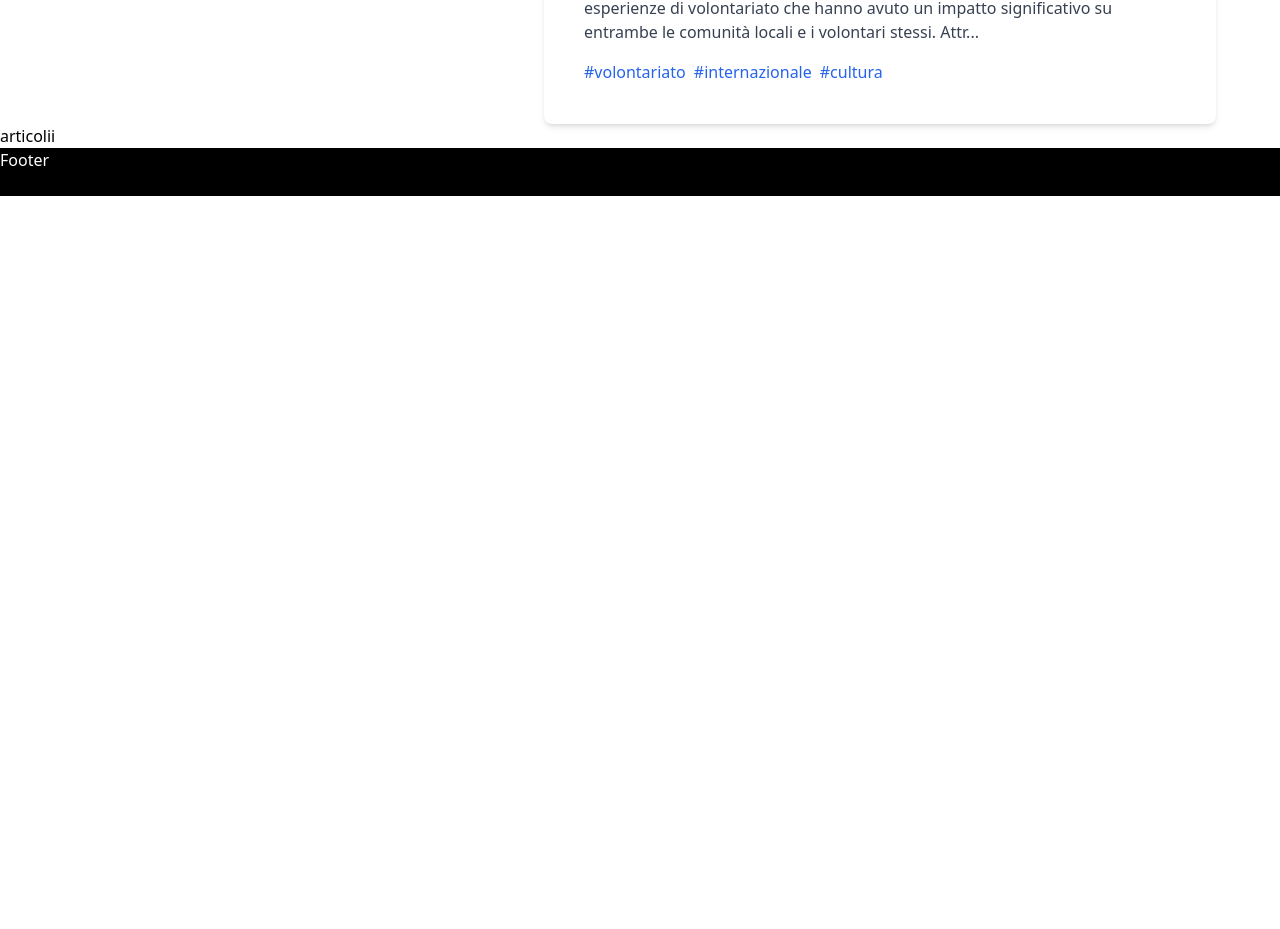
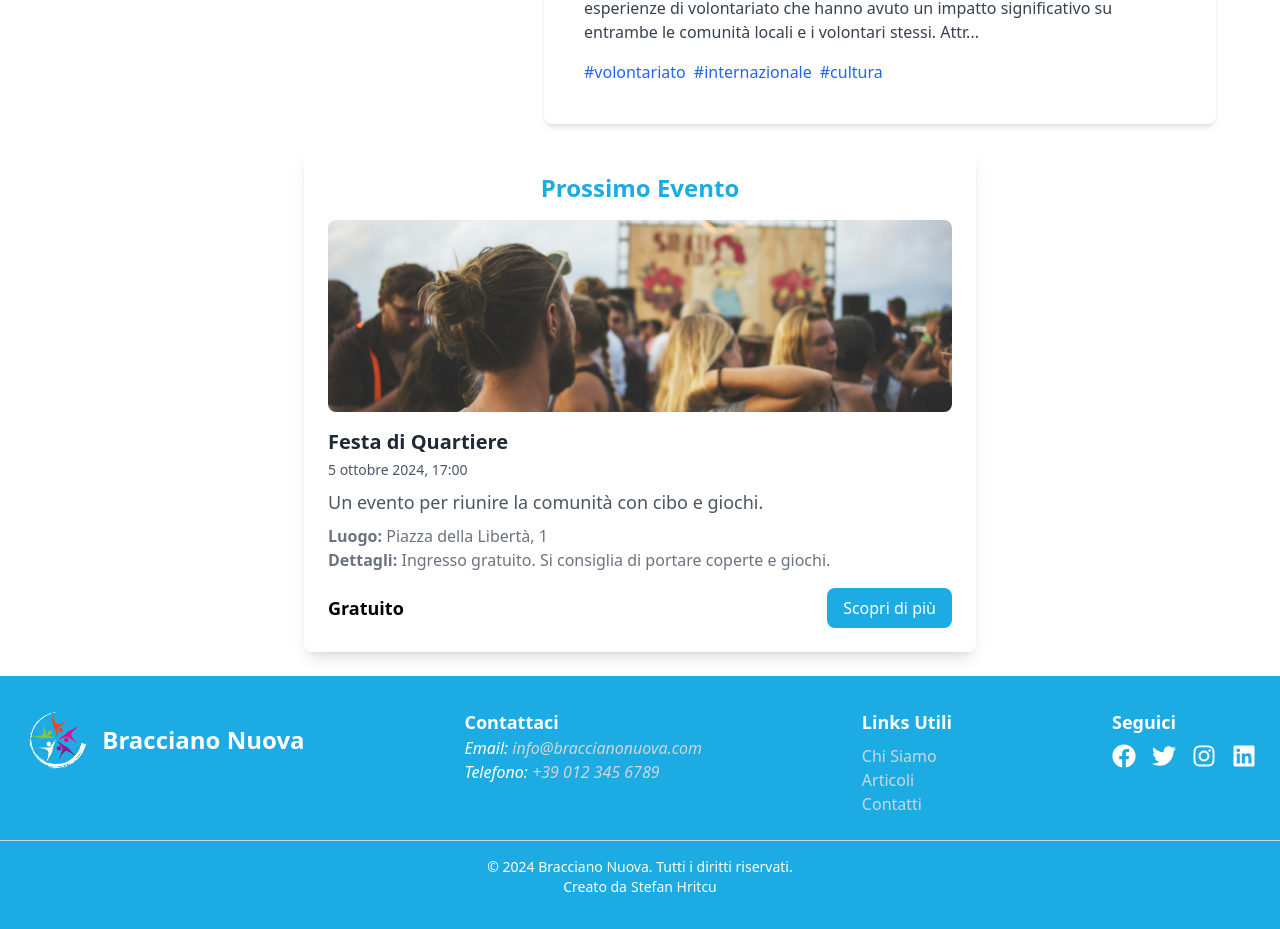
Before and after one commit to StefanHritcu/Consiglio-di-Quartiere-Bracciano-Nuova, a React (Vite) app in the folder frontend/: page / in a window 1280 px wide. Shown: the part 1176-2105 px from the top of the page. Before the commit the page ends 1372 px from the top, so only its background shows below. Built offline with nearby package versions, Linux system fonts and the light colour scheme.

Commit message:
feat: add Footer component

```diff
--- /dev/null
+++ b/frontend/src/DATA/Events.js
@@ -0,0 +1,69 @@
+const events = [
+  {
+    id: 1,
+    data: "2024-10-05",
+    orario: "17:00",
+    via: "Piazza della Libertà, 1",
+    titolo: "Festa di Quartiere",
+    descrizioneShort: "Un evento per riunire la comunità con cibo e giochi.",
+    descrizioneFull:
+      "Partecipa alla Festa di Quartiere per un giorno di divertimento! Ci saranno stand gastronomici, giochi per bambini e attività per tutta la famiglia. Un'occasione perfetta per conoscere i tuoi vicini e divertirti!",
+    content: "Cibo, giochi e intrattenimento per tutti. Non mancare!",
+    image: "path/to/festa-quartiere.jpg",
+    price: false,
+    dettagli: "Ingresso gratuito. Si consiglia di portare coperte e giochi.",
+    link: "https://example.com/festa-quartiere",
+  },
+  {
+    id: 2,
+    data: "2024-11-12",
+    orario: "09:00",
+    via: "Via Roma, 12",
+    titolo: "Mercato Agricolo Locale",
+    descrizioneShort:
+      "Scopri prodotti freschi e biologici dai produttori locali.",
+    descrizioneFull:
+      "Unisciti a noi al Mercato Agricolo Locale per acquistare frutta, verdura e prodotti artigianali direttamente dai produttori della zona. Supporta l'agricoltura locale e porta a casa prodotti freschi e genuini.",
+    content:
+      "Sostieni i produttori locali e scopri i sapori della nostra terra.",
+    image: "path/to/mercato-agricolo.jpg",
+    price: false,
+    dettagli: "Apertura dalle 9:00 alle 13:00. Porta borse riutilizzabili.",
+    link: "https://example.com/mercato-agricolo",
+  },
+  {
+    id: 3,
+    data: "2024-12-01",
+    orario: "15:00",
+    via: "Via delle Mimose, 5",
+    titolo: "Corso di Cucina Tradizionale Braccianese",
+    descrizioneShort:
+      "Impara a cucinare piatti tipici della tradizione braccianese.",
+    descrizioneFull:
+      "Partecipa al Corso di Cucina Tradizionale Braccianese, dove potrai apprendere le ricette tipiche del nostro territorio. I nostri chef ti guideranno nella preparazione di piatti deliziosi e autentici.",
+    content: "Un'esperienza culinaria unica con ingredienti freschi e locali.",
+    image: "path/to/corso-cucina-braccianese.jpg",
+    price: true,
+    dettagli: "Costo di partecipazione: €20. Prenotazione obbligatoria.",
+    link: "https://example.com/corso-cucina",
+  },
+  {
+    id: 4,
+    data: "2025-01-15",
+    orario: "10:00",
+    via: "Parco Comunale, Bracciano",
+    titolo: "Giornata Ecologica di Bracciano Nuova",
+    descrizioneShort: "Un'opportunità per pulire insieme il nostro quartiere.",
+    descrizioneFull:
+      "Unisciti a noi per la Giornata Ecologica di Bracciano Nuova! Raccoglieremo rifiuti e ci prenderemo cura dell'ambiente. Porta i tuoi guanti e il tuo spirito di comunità, e insieme faremo la differenza.",
+    content:
+      "Un'iniziativa per migliorare il nostro ambiente e rafforzare il legame tra i residenti.",
+    image: "path/to/giornata-ecologica.jpg",
+    price: false,
+    dettagli:
+      "Materiale per la raccolta fornito. Abbigliamento comodo consigliato.",
+    link: "https://example.com/giornata-ecologica",
+  },
+];
+
+export default events;
--- a/frontend/src/components/footer/Footer.jsx
+++ b/frontend/src/components/footer/Footer.jsx
@@ -1,7 +1,123 @@
+import { FaFacebook, FaTwitter, FaInstagram, FaLinkedin } from "react-icons/fa";
+import Logo from "./../../assets/images/braccianoNuovaLogo.png";
+
 function Footer() {
   return (
-    <footer className="h-12 text-white bg-black">
-      <h1>Footer</h1>
+    <footer className="bg-primary text-white py-8">
+      <div className="container mx-auto px-6">
+        <div className="flex flex-col md:flex-row justify-between items-start">
+          {/* Sezione Logo */}
+          <div className="flex items-center mb-6 md:mb-0">
+            <img
+              src={Logo}
+              alt="Logo di Bracciano Nuova"
+              className="h-16 mr-3"
+            />
+            <h1 className="text-2xl font-bold">Bracciano Nuova</h1>
+          </div>
+
+          {/* Sezione Contatti */}
+          <section aria-label="Contatti" className="mb-6 md:mb-0">
+            <h2 className="text-lg font-bold">Contattaci</h2>
+            <address>
+              <p>
+                Email:{" "}
+                <a
+                  href="mailto:info@braccianonuova.com"
+                  className="text-gray-300 hover:underline"
+                >
+                  info@braccianonuova.com
+                </a>
+              </p>
+              <p>
+                Telefono:{" "}
+                <a
+                  href="tel:+390123456789"
+                  className="text-gray-300 hover:underline"
+                >
+                  +39 012 345 6789
+                </a>
+              </p>
+            </address>
+          </section>
+          {/* Sezione Links Utili */}
+          <section aria-label="Links Utili" className="mb-6 md:mb-0">
+            <h2 className="text-lg font-bold">Links Utili</h2>
+            <ul className="list-none mt-2">
+              <li>
+                <a href="/chisiamo" className="text-gray-300 hover:underline">
+                  Chi Siamo
+                </a>
+              </li>
+              <li>
+                <a href="/articoli" className="text-gray-300 hover:underline">
+                  Articoli
+                </a>
+              </li>
+              <li>
+                <a href="/contatti" className="text-gray-300 hover:underline">
+                  Contatti
+                </a>
+              </li>
+            </ul>
+          </section>
+          {/* Sezione Social Media */}
+          <section
+            aria-label="Social Media"
+            className="hidden md:block mb-6 md:mb-0"
+          >
+            <h2 className="text-lg font-bold">Seguici</h2>
+            <div className="flex space-x-4 mt-2">
+              <a
+                href="https://facebook.com"
+                target="_blank"
+                rel="noopener noreferrer"
+                aria-label="Facebook"
+              >
+                <FaFacebook className="text-2xl hover:text-blue-400 transition duration-300" />
+              </a>
+              <a
+                href="https://twitter.com"
+                target="_blank"
+                rel="noopener noreferrer"
+                aria-label="Twitter"
+              >
+                <FaTwitter className="text-2xl hover:text-blue-300 transition duration-300" />
+              </a>
+              <a
+                href="https://instagram.com"
+                target="_blank"
+                rel="noopener noreferrer"
+                aria-label="Instagram"
+              >
+                <FaInstagram className="text-2xl hover:text-pink-400 transition duration-300" />
+              </a>
+              <a
+                href="https://linkedin.com"
+                target="_blank"
+                rel="noopener noreferrer"
+                aria-label="LinkedIn"
+              >
+                <FaLinkedin className="text-2xl hover:text-blue-500 transition duration-300" />
+              </a>
+            </div>
+          </section>
+        </div>
+      </div>
+
+      {/* Sezione Copyright */}
+      <div className="text-center mt-6 border-t border-gray-300 pt-4">
+        <p className="text-sm">
+          &copy; {new Date().getFullYear()} Bracciano Nuova. Tutti i diritti
+          riservati.
+        </p>
+        <p className="flex justify-center items-center text-sm">
+          Creato da{" "}
+          <span className="animate-pulse text-gradient ml-1">
+            Stefan Hritcu
+          </span>
+        </p>
+      </div>
     </footer>
   );
 }
--- a/frontend/src/pages/HomePage.jsx
+++ b/frontend/src/pages/HomePage.jsx
@@ -4,8 +4,8 @@ import { MdEvent } from "react-icons/md";
 import { GiPositionMarker } from "react-icons/gi";
 import { Link } from "react-router-dom";
 import ShortLastArticle from "./homePageCOMPONENTS/ShortLastArticle";
-import ShortsArticlesForHomePage from "./homePageCOMPONENTS/ShortsArticlesForHomePage";
 import { GrArticle } from "react-icons/gr";
+import ShortNextEvent from "./homePageCOMPONENTS/ShortNextEvent";
 
 function HomePage() {
   const [scrollY, setScrollY] = useState(0);
@@ -85,7 +85,7 @@ function HomePage() {
             </Link>
           </section>
         </section>
-        <ShortsArticlesForHomePage />
+        <ShortNextEvent />
       </main>
     </>
   );
--- /dev/null
+++ b/frontend/src/pages/homePageCOMPONENTS/ShortNextEvent.jsx
@@ -0,0 +1,76 @@
+import Event from "./../../DATA/Events";
+import EventImageExample from "./../../assets/images/eventExample.jpg";
+
+function ShortNextEvent() {
+  // Ottieni la data attuale
+  const currentDate = new Date();
+
+  // Trova l'evento più prossimo alla data attuale
+  const nextEvent = Event.map((event) => ({
+    ...event,
+    data: new Date(event.data),
+  })) // Converti la data in oggetto Date
+    .filter((event) => event.data >= currentDate) // Filtra solo eventi futuri
+    .sort((a, b) => a.data - b.data)[0]; // Ordina per data e prendi il primo
+
+  // Se non ci sono eventi futuri
+  if (!nextEvent) {
+    return <p>Nessun evento imminente.</p>;
+  }
+
+  return (
+    <article className="bg-white shadow-lg rounded-lg p-6 max-w-lg mx-auto my-6 lg:max-w-2xl">
+      <h1 className="text-2xl font-bold text-center text-primary mb-4">
+        Prossimo Evento
+      </h1>
+      <img
+        src={EventImageExample}
+        alt={`Immagine dell'evento: ${nextEvent.titolo}`}
+        className="w-full h-48 object-cover rounded-lg"
+      />
+      <h2 className="mt-4 text-xl font-semibold text-gray-800">
+        {nextEvent.titolo}
+      </h2>
+      <time
+        dateTime={nextEvent.data.toISOString().split("T")[0]}
+        className="block text-gray-600 text-sm mt-1"
+      >
+        {nextEvent.data.toLocaleDateString("it-IT", {
+          year: "numeric",
+          month: "long",
+          day: "numeric",
+        })}
+        , {nextEvent.orario} {/* Aggiunto l'orario */}
+      </time>
+      <p className="mt-2 text-lg text-gray-600">{nextEvent.descrizioneShort}</p>
+
+      <div className="mt-2 text-gray-500">
+        <p>
+          <strong>Luogo:</strong> {nextEvent.via}
+        </p>{" "}
+        {/* Aggiunto il luogo */}
+        <p>
+          <strong>Dettagli:</strong> {nextEvent.dettagli}
+        </p>{" "}
+        {/* Aggiunti dettagli */}
+      </div>
+
+      <footer className="mt-4">
+        <div className="flex justify-between items-center">
+          <p className="font-semibold text-lg">
+            {nextEvent.price ? "Prezzo: €10" : "Gratuito"}
+          </p>
+          <a
+            href={`/eventi/${nextEvent.id}`} // Link alla pagina dell'evento
+            className="bg-primary text-white px-4 py-2 rounded-lg hover:bg-blue-600 transition duration-300"
+            aria-label={`Scopri di più su ${nextEvent.titolo}`}
+          >
+            Scopri di più
+          </a>
+        </div>
+      </footer>
+    </article>
+  );
+}
+
+export default ShortNextEvent;
--- a/frontend/src/pages/homePageCOMPONENTS/ShortsArticlesForHomePage.jsx
+++ /dev/null
@@ -1,9 +0,0 @@
-function ShortsArticlesForHomePage() {
-  return (
-    <>
-      <div>articolii</div>
-    </>
-  );
-}
-
-export default ShortsArticlesForHomePage;
```
Also changed, not shown: frontend/src/assets/images/eventExample.jpg (added).
